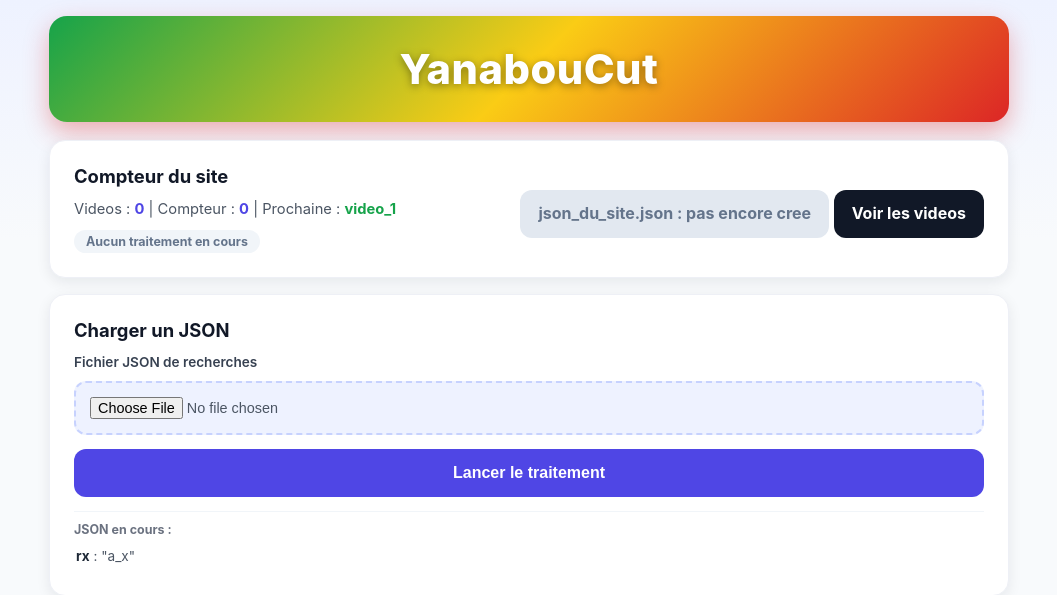
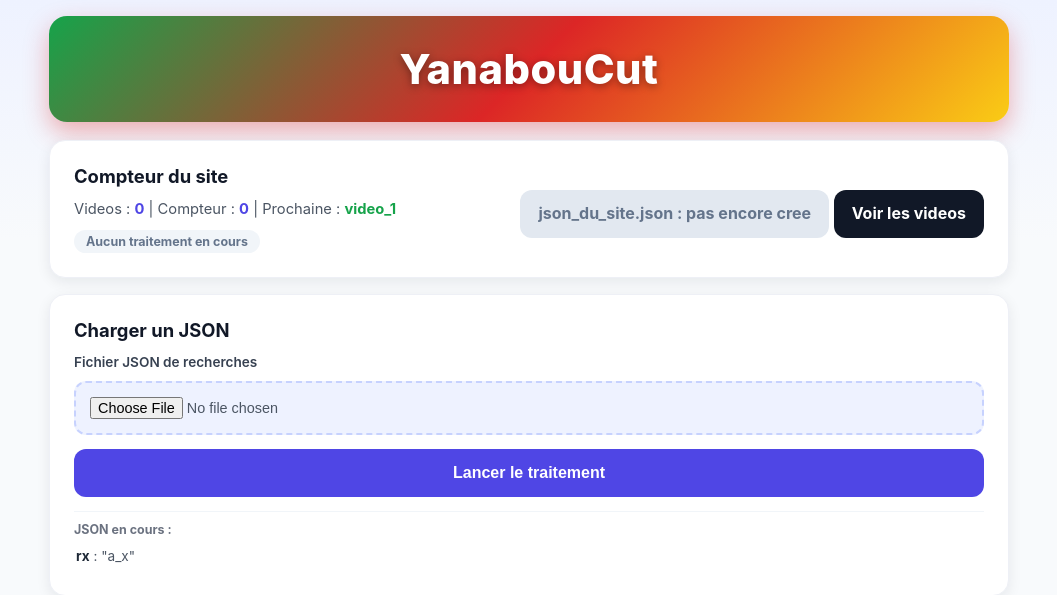
Before and after one commit to YanFocus/YanabouCut, a Django app: page / in a window 1280 px wide. Shown: the top 595 px of the page, without its empty margins (111-1168 px from the left). Run offline with Django 5.2, Linux system fonts and the light colour scheme.

Commit message:
Banniere ordre vert/rouge/jaune (#3)
Co-authored-by: openhands <openhands@all-hands.dev>

```diff
--- a/indexation/templates/index.html
+++ b/indexation/templates/index.html
@@ -14,7 +14,7 @@
         .wrap { max-width: 960px; margin: 0 auto; }
         header.hero {
             text-align: center; padding: 28px 16px; margin-bottom: 18px;
-            background: linear-gradient(135deg, #16a34a 0%, #facc15 50%, #dc2626 100%);
+            background: linear-gradient(135deg, #16a34a 0%, #dc2626 50%, #facc15 100%);
             color: #fff; border-radius: 18px;
             box-shadow: 0 10px 24px rgba(220, 38, 38, .35);
         }
```
